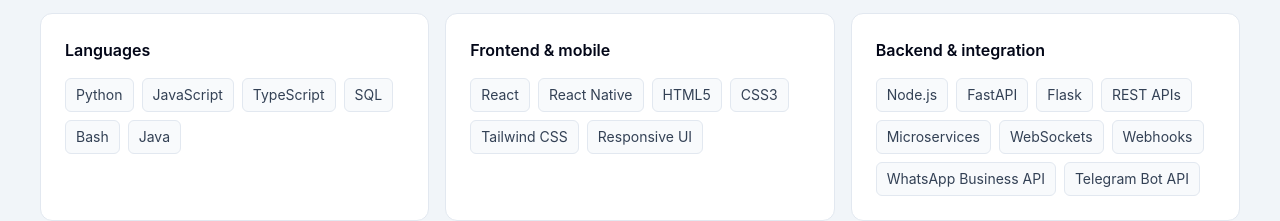
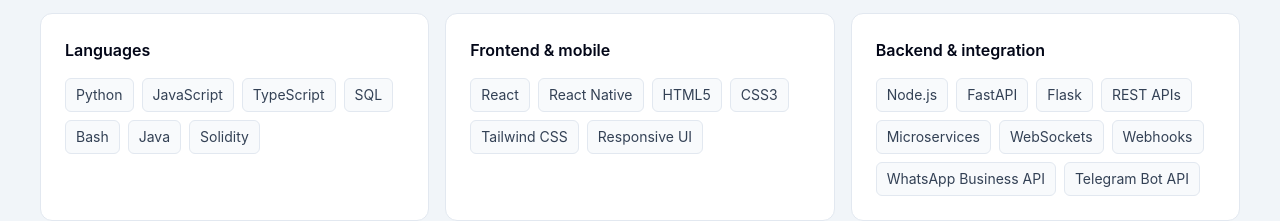
Before and after one commit to micpana/Michael-Panashe-Mudimbu-Portfolio-V2, a React (Vite) app: page / in a window 1280 px wide. Shown: the part 6580-6801 px from the top of the page. Built offline with nearby package versions, Linux system fonts and the light colour scheme.

Commit message:
Preserve existing Solidity skill in expanded toolkit

```diff
--- a/src/components/Tools.tsx
+++ b/src/components/Tools.tsx
@@ -1,7 +1,7 @@
 import React from 'react';
 
 const skillGroups = [
-  { title: 'Languages', skills: ['Python', 'JavaScript', 'TypeScript', 'SQL', 'Bash', 'Java'] },
+  { title: 'Languages', skills: ['Python', 'JavaScript', 'TypeScript', 'SQL', 'Bash', 'Java', 'Solidity'] },
   { title: 'Frontend & mobile', skills: ['React', 'React Native', 'HTML5', 'CSS3', 'Tailwind CSS', 'Responsive UI'] },
   { title: 'Backend & integration', skills: ['Node.js', 'FastAPI', 'Flask', 'REST APIs', 'Microservices', 'WebSockets', 'Webhooks', 'WhatsApp Business API', 'Telegram Bot API'] },
   { title: 'Data & storage', skills: ['PostgreSQL', 'MongoDB', 'Supabase', 'Relational modelling', 'Query optimisation', 'Data pipelines'] },
```
